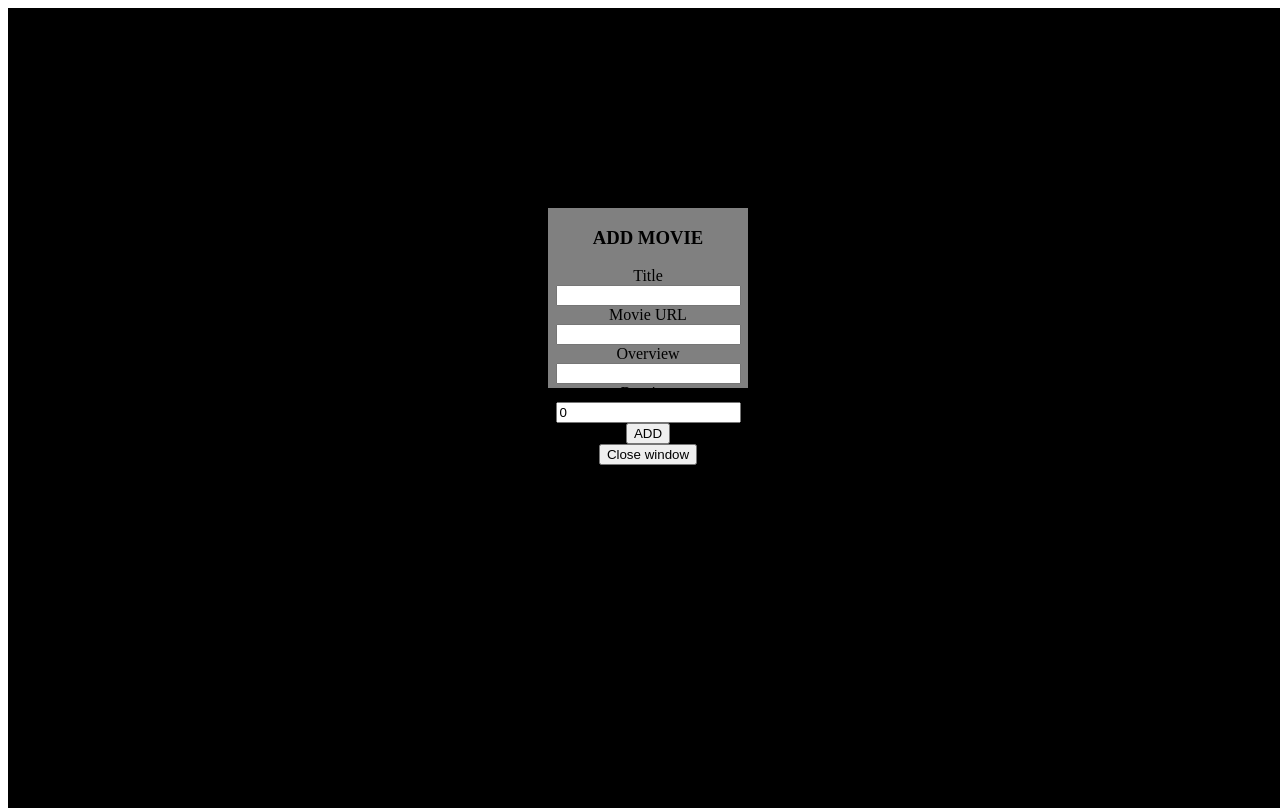
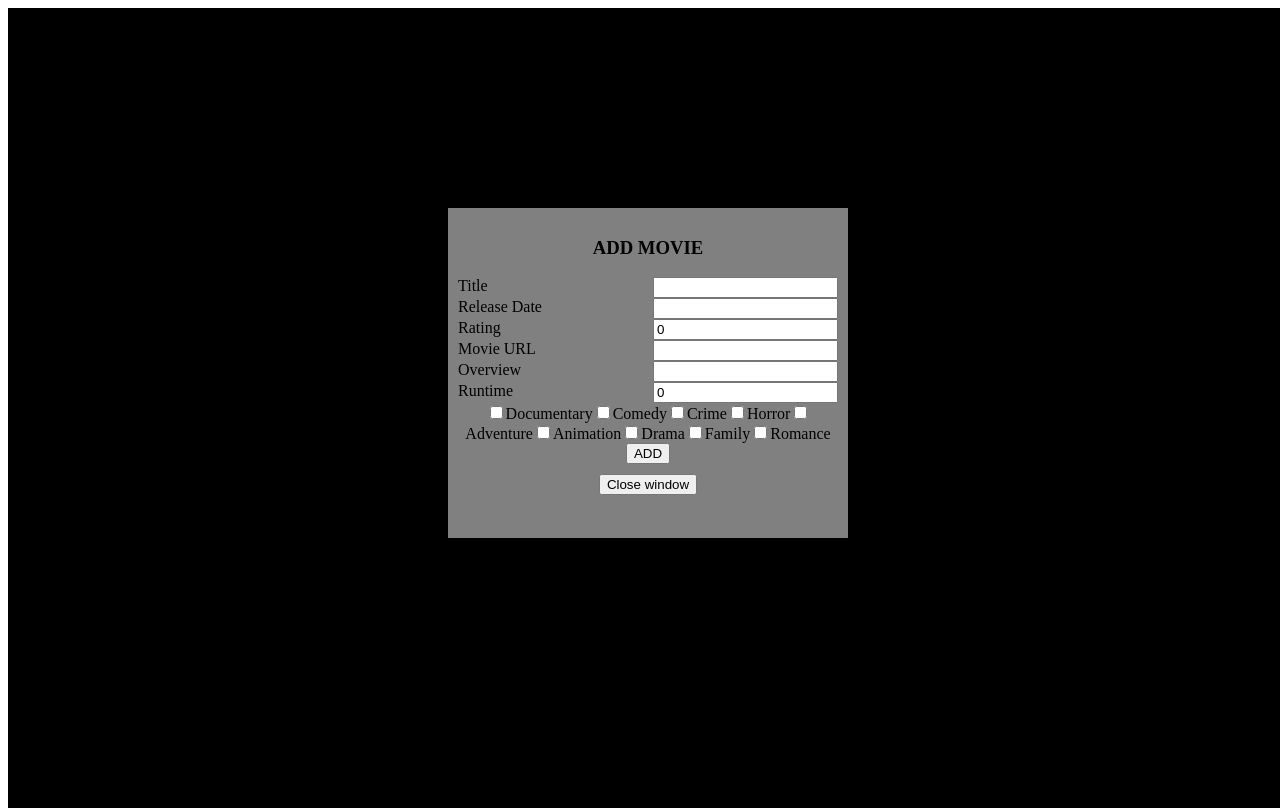
Before and after one commit to EvgeniyaMarchenkova/react-homework, a React app: page / in a window 1280 px wide. Both pictures are taken after typing "Sample" into the empty fields and a click on the button "+ ADD MOVIE". Built offline with nearby package versions, Linux system fonts and the light colour scheme; no server answers.

Commit message:
homework-7

```diff
--- a/src/components/AddMovie.tsx
+++ b/src/components/AddMovie.tsx
@@ -5,22 +5,34 @@ import * as Yup from 'yup';
 import { MovieData } from '../model';
 import { selectSelectedMovie } from '../store/moviesSlice';
 import { useAppSelector } from '../store/hooks';
+import { GENRES } from './NavBar';
 
 interface AddUpdateMovieProps {
   onAddMovie?: (isDataUpdated: boolean, data: MovieData) => void;
   onUpdateMovie?: (isDataUpdated: boolean, data: MovieData) => void;
 }
 
-const AddUpdateMovieWrapper = styled.div``;
+const AddUpdateMovieWrapper = styled.div`
+  padding: 10px;
+`;
+
+const ItemWrapper = styled.div`
+  display: flex;
+  justify-content: space-between;
+`;
+
+const ErrorMessageWrapper = styled.span`
+  color: red;
+`;
 
 const AddUpdateMovie = (props: AddUpdateMovieProps) => {
   const selectedMovie = useAppSelector(selectSelectedMovie);
 
   const SignupSchema = Yup.object().shape({
     title: Yup.string().required('Required'),
-    // releaseDate: Yup.string(),
+    release_date: Yup.string(),
     // movieUrl: Yup.string().email('Invalid email').required('Required'),
-    // rating: Yup.number(),
+    rating: Yup.number(),
     // genres: Yup.string().required('Required'),
     runtime: Yup.number().required('Required'),
     overview: Yup.string().required('Required'),
@@ -44,12 +56,18 @@ const AddUpdateMovie = (props: AddUpdateMovieProps) => {
           selectedMovie
             ? {
               title: selectedMovie.title,
+              release_date: selectedMovie.release_date,
+              vote_average: selectedMovie.vote_average,
+              genres: selectedMovie.genres,
               overview: selectedMovie.overview,
               poster_path: selectedMovie.poster_path,
               runtime: selectedMovie.runtime,
             }
             : {
               title: '',
+              release_date: '',
+              vote_average: 0,
+              genres: [],
               overview: '',
               poster_path: '',
               runtime: 0,
@@ -64,26 +82,87 @@ const AddUpdateMovie = (props: AddUpdateMovieProps) => {
           }
         }}
       >
-        {({ errors, touched }) => (
+        {({ values, errors, touched }) => (
           <Form>
+            <ItemWrapper>
               <span>Title</span>
+              <div>
+                {errors.title && touched.title ? (
+                  <ErrorMessageWrapper>{errors.title}</ErrorMessageWrapper>
+                ) : null}
                 <Field name="title" />
-            {errors.title && touched.title ? <div>{errors.title}</div> : null}
+              </div>
+            </ItemWrapper>
+
+            <ItemWrapper>
+              <span>Release Date</span>
+              <div>
+                {errors.release_date && touched.release_date ? (
+                  <ErrorMessageWrapper>
+                    {errors.release_date}
+                  </ErrorMessageWrapper>
+                ) : null}
+                <Field name="release_date" />
+              </div>
+            </ItemWrapper>
+
+            <ItemWrapper>
+              <span>Rating</span>
+              <div>
+                {errors.vote_average && touched.vote_average ? (
+                  <ErrorMessageWrapper>
+                    {errors.vote_average}
+                  </ErrorMessageWrapper>
+                ) : null}
+                <Field name="vote_average" />
+              </div>
+            </ItemWrapper>
+
+            <ItemWrapper>
               <span>Movie URL</span>
+              <div>
+                {errors.poster_path && touched.poster_path ? (
+                  <ErrorMessageWrapper>
+                    {errors.poster_path}
+                  </ErrorMessageWrapper>
+                ) : null}
                 <Field name="poster_path" />
-            {errors.poster_path && touched.poster_path ? (
-              <div>{errors.poster_path}</div>
+              </div>
+            </ItemWrapper>
+
+            <ItemWrapper>
+              <span>Overview</span>
+              <div>
+                {errors.overview && touched.overview ? (
+                  <ErrorMessageWrapper>{errors.overview}</ErrorMessageWrapper>
                 ) : null}
-            <span>Overview</span>
                 <Field name="overview" />
-            {errors.overview && touched.overview ? (
-              <div>{errors.overview}</div>
+              </div>
+            </ItemWrapper>
+
+            <ItemWrapper>
+              <span>Runtime</span>
+              <div>
+                {errors.runtime && touched.runtime ? (
+                  <ErrorMessageWrapper>{errors.runtime}</ErrorMessageWrapper>
                 ) : null}
-            <span>Runtime</span>
                 <Field name="runtime" />
-            {errors.runtime && touched.runtime ? (
-              <div>{errors.runtime}</div>
-            ) : null}
+              </div>
+            </ItemWrapper>
+
+            <div role="group" aria-labelledby="checkbox-group">
+              {GENRES.map((genre) => (
+                <label key={genre}>
+                  <Field
+                    type="checkbox"
+                    name="genres"
+                    value={genre}
+                    checked={values.genres.includes(genre)}
+                  />
+                  {genre}
+                </label>
+              ))}
+            </div>
             <button type="submit">
               {props.onUpdateMovie ? 'UPDATE' : 'ADD'}
             </button>
--- a/src/components/HamburgerMenu.tsx
+++ b/src/components/HamburgerMenu.tsx
@@ -13,7 +13,6 @@ const HamburgerMenuWrapper = styled.div`
   display: flex;
   justify-content: space-around;
   flex-flow: column nowrap;
-  z-index: 10;
   position: absolute;
   top: 10px;
   right: 10px;
@@ -33,6 +32,7 @@ const EditDeleteMenu = styled.div`
   top: 0;
   background: whitesmoke;
   padding: 4px;
+  z-index: 10;
 `;
 
 const HamburgerMenu = (props: HamburgerMenuProps) => {
--- a/src/components/ModalWindowOpener.tsx
+++ b/src/components/ModalWindowOpener.tsx
@@ -31,8 +31,8 @@ export const ModalWrapper = styled.div`
 
 export const ModalContent = styled.div`
   background: gray;
-  height: 180px;
-  width: 200px;
+  height: 330px;
+  width: 400px;
   top: 200px;
   position: relative;
 `;
--- a/src/components/NavBar.tsx
+++ b/src/components/NavBar.tsx
@@ -28,7 +28,7 @@ interface NavBarProps {
   onChangeSelectedGenre: React.Dispatch<React.SetStateAction<string>>;
 }
 
-const GENRES = [
+export const GENRES = [
   Genre.Documentary,
   Genre.Comedy,
   Genre.Crime,
--- a/src/model/genre.ts
+++ b/src/model/genre.ts
@@ -1,11 +1,11 @@
 export enum Genre {
-  Documentary = 'DOCUMENTARY',
-  Comedy = 'COMEDY',
-  Horror = 'HORROR',
-  Crime = 'CRIME',
-  Drama = 'DRAMA',
-  Romance = 'ROMANCE',
-  Animation = 'ANIMATION',
-  Adventure = 'ADVENTURE',
-  Family = 'FAMILY',
+  Documentary = 'Documentary',
+  Comedy = 'Comedy',
+  Horror = 'Horror',
+  Crime = 'Crime',
+  Drama = 'Drama',
+  Romance = 'Romance',
+  Animation = 'Animation',
+  Adventure = 'Adventure',
+  Family = 'Family',
 }
```
Lines whose indentation alone changed are shown as unchanged.
